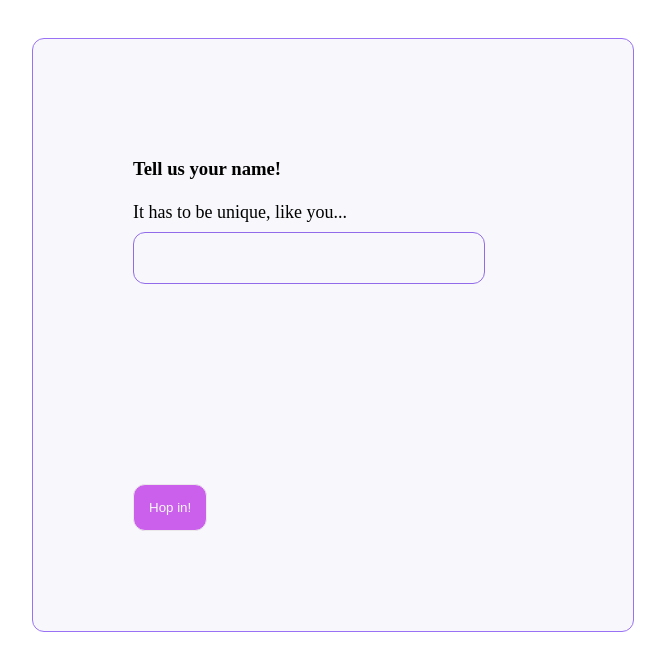
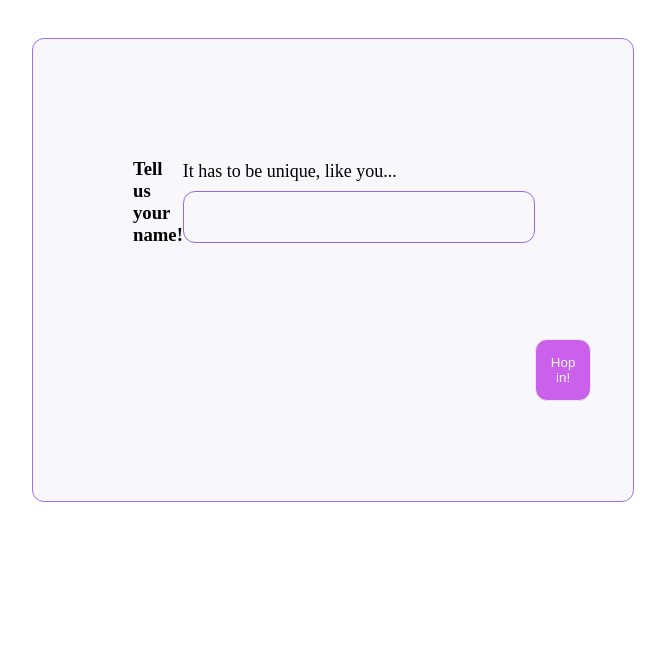
Before and after one commit to kgoedecke/magicul-challenge-frontend, a Next.js app: page / in a window 1280 px wide. Shown: the top 670 px of the page, without its empty margins (307-972 px from the left). Built offline with nearby package versions, Linux system fonts and the light colour scheme.

Commit message:
feat: Added new Login page with Auth Context

```diff
--- a/src/pages/_app.tsx
+++ b/src/pages/_app.tsx
@@ -1,5 +1,13 @@
-import { AppProps } from 'next/app';
+import { AuthProvider } from '@/context/auth'
+import { FileProvider } from '@/context/files'
+import { AppProps } from 'next/app'
 
 export default function MyApp({ Component, pageProps }: AppProps) {
-  return <Component {...pageProps} />;
+  return (
+    <AuthProvider>
+      <FileProvider>
+        <Component {...pageProps} />
+      </FileProvider>
+    </AuthProvider>
+  )
 }
--- a/src/pages/index.tsx
+++ b/src/pages/index.tsx
@@ -1,11 +1,25 @@
-import Head from 'next/head';
+import Head from 'next/head'
+import { FormEvent, useState } from 'react'
 
-import { Container, Content } from '@/containers/MainContainer/style';
+import { useAuth } from '@/context/auth'
 
-import { PrimaryButton } from '@/components/PrimaryButton';
-import { TextInput } from '@/components/TextInput';
+import { PrimaryButton } from '@/components/PrimaryButton'
+import { TextInput } from '@/components/TextInput'
+
+import { Container, Content } from '@/containers/MainContainer/style'
+import { LoginForm } from './style'
 
 export default function LandingPage() {
+  const { logIn } = useAuth()
+  const [name, setName] = useState(``)
+
+  async function handleLogin(e: FormEvent) {
+    e.preventDefault()
+    const data = { name }
+
+    await logIn(data)
+  }
+
   return (
     <Container>
       <Head>
@@ -13,10 +27,17 @@ export default function LandingPage() {
         <link rel="icon" href="/favicon.ico" />
       </Head>
       <Content>
-        <h3>Tell us your name!</h3>
-        <TextInput name="username" label="It has to be unique, like you..." />
-        <PrimaryButton> Hop in! </PrimaryButton>
+        <LoginForm onSubmit={handleLogin}>
+          <h3>Tell us your name!</h3>
+          <TextInput
+            name="name"
+            label="It has to be unique, like you..."
+            value={name}
+            onChange={(e) => setName(e.target.value)}
+          />
+          <PrimaryButton type="submit"> Hop in! </PrimaryButton>
+        </LoginForm>
       </Content>
     </Container>
-  );
+  )
 }
--- a/src/pages/style.ts
+++ b/src/pages/style.ts
@@ -1,10 +1,5 @@
-import styled from 'styled-components';
+import styled from 'styled-components'
 
-export const Container = styled.main`
-  height: 100%;
-  width: 100%;
-
+export const LoginForm = styled.form`
   display: flex;
-  justify-content: center;
-  align-items: center;
-`;
+`
```
